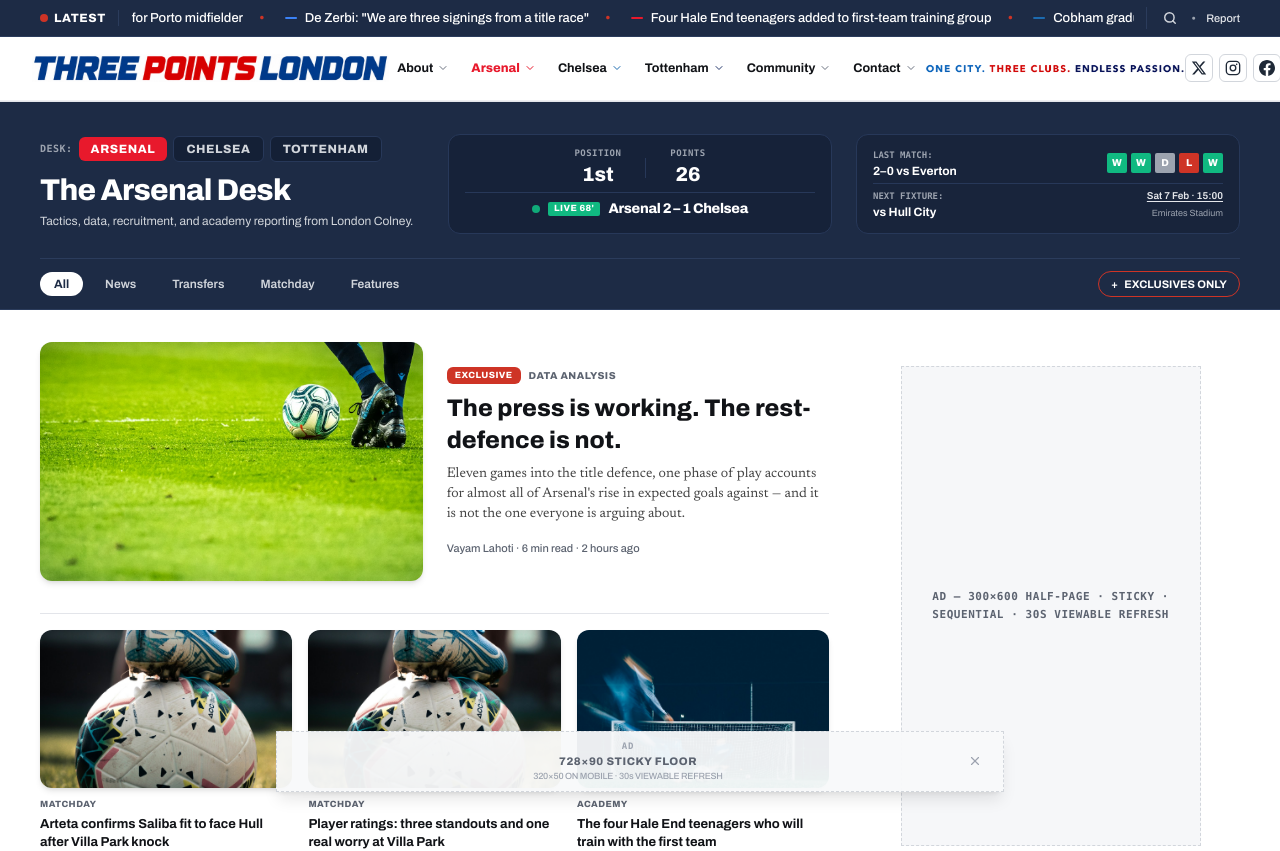
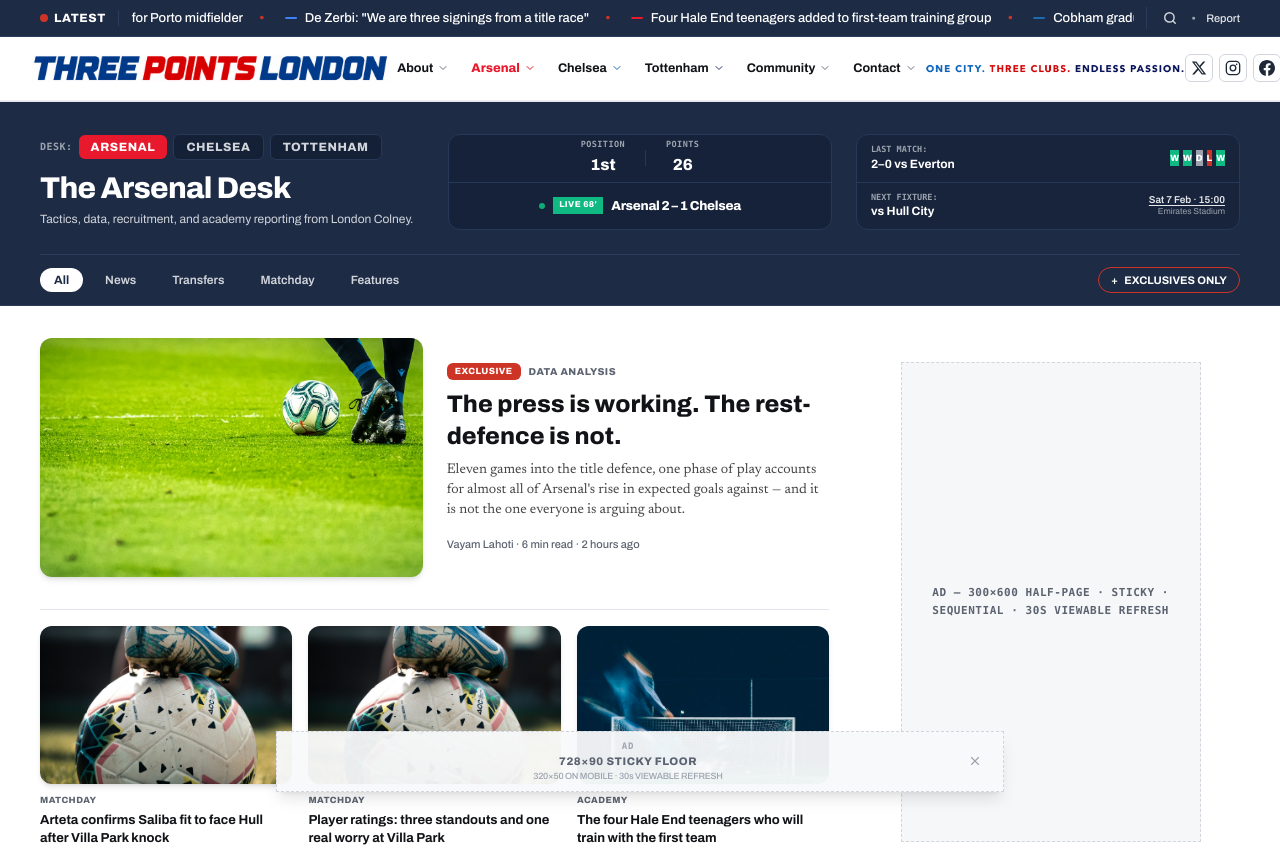
Before and after one commit to AhanaKulkarni/threepointslondon2, a Next.js app: page /arsenal in a window 1280 px wide. Shown: the top 851 px of the page. Built offline with nearby package versions, Linux system fonts and the light colour scheme.

Commit message:
Reduce points and position size and align middle line across both desk boxes via grid-rows-2 across all three desks

```diff
--- a/components/ClubHubView.tsx
+++ b/components/ClubHubView.tsx
@@ -144,35 +144,35 @@ export default function ClubHubView({
           </div>
 
           {/* CENTER: Position & Points in Center + Live In-Game Match Scoreline (4 cols) */}
-          <div className="lg:col-span-4 bg-[#142036]/80 border border-[#273859] rounded-xl px-4 py-2 flex flex-col justify-between text-center shadow-xs">
-            {/* Top Half: Position and Points centered */}
-            <div className="flex-1 flex items-center justify-center gap-6 py-1">
+          <div className="lg:col-span-4 bg-[#142036]/80 border border-[#273859] rounded-xl grid grid-rows-2 h-[92px] sm:h-[96px] text-center shadow-xs overflow-hidden">
+            {/* Top Half: Position and Points centered - reduced size */}
+            <div className="h-full flex items-center justify-center gap-5 px-3">
               <div className="text-center">
-                <span className="text-[9px] font-mono font-bold uppercase text-gray-400 tracking-wider block">
+                <span className="text-[8px] sm:text-[8.5px] font-mono font-bold uppercase text-gray-400 tracking-wider block leading-none mb-1">
                   POSITION
                 </span>
-                <span className="font-display font-black text-lg sm:text-xl text-white leading-none">
+                <span className="font-display font-black text-sm sm:text-base text-white leading-none">
                   {standings?.position || "1st"}
                 </span>
               </div>
-              <div className="w-[1px] h-5 bg-[#273859]"></div>
+              <div className="w-[1px] h-4 bg-[#273859]"></div>
               <div className="text-center">
-                <span className="text-[9px] font-mono font-bold uppercase text-gray-400 tracking-wider block">
+                <span className="text-[8px] sm:text-[8.5px] font-mono font-bold uppercase text-gray-400 tracking-wider block leading-none mb-1">
                   POINTS
                 </span>
-                <span className="font-display font-black text-lg sm:text-xl text-white leading-none">
+                <span className="font-display font-black text-sm sm:text-base text-white leading-none">
                   {standings?.points || 26}
                 </span>
               </div>
             </div>
 
-            {/* Bottom Half: In-Game Live Match Scoreline with exact halfway divider */}
-            <div className="flex-1 border-t border-[#273859] flex items-center justify-center gap-2 py-1">
-              <span className="w-2 h-2 rounded-full bg-[#10B981] animate-pulse"></span>
-              <span className="bg-[#10B981] text-white text-[9px] font-black uppercase px-1.5 py-0.2 rounded-sm tracking-wider">
+            {/* Bottom Half: In-Game Live Match Scoreline with exact 50% middle line */}
+            <div className="h-full border-t border-[#273859] flex items-center justify-center gap-2 px-3">
+              <span className="w-1.5 h-1.5 rounded-full bg-[#10B981] animate-pulse"></span>
+              <span className="bg-[#10B981] text-white text-[8.5px] font-black uppercase px-1.5 py-0.5 rounded-xs tracking-wider">
                 {standings?.liveMatch?.status || "LIVE"} {standings?.liveMatch?.minute || "68'"}
               </span>
-              <span className="font-display font-black text-xs sm:text-sm text-white tracking-tight">
+              <span className="font-display font-black text-xs sm:text-[13px] text-white tracking-tight">
                 {standings?.liveMatch
                   ? `${standings.liveMatch.homeTeam} ${standings.liveMatch.homeScore} – ${standings.liveMatch.awayScore} ${standings.liveMatch.awayTeam}`
                   : club === "tottenham"
@@ -183,14 +183,14 @@ export default function ClubHubView({
           </div>
 
           {/* RIGHT: Recent Results & Upcoming Fixtures Applied in the Blue Strip (4 cols) */}
-          <div className="lg:col-span-4 bg-[#142036]/60 border border-[#273859] rounded-xl px-4 py-2 text-xs flex flex-col justify-between">
+          <div className="lg:col-span-4 bg-[#142036]/60 border border-[#273859] rounded-xl grid grid-rows-2 h-[92px] sm:h-[96px] text-xs shadow-xs overflow-hidden">
             {/* Top Half: Last Result & Form */}
-            <div className="flex-1 flex items-center justify-between gap-2 py-1">
+            <div className="h-full flex items-center justify-between gap-2 px-3.5">
               <div>
-                <span className="text-[9px] font-mono font-bold uppercase text-gray-400 block">
+                <span className="text-[8px] sm:text-[8.5px] font-mono font-bold uppercase text-gray-400 block leading-none mb-0.5">
                   LAST MATCH:
                 </span>
-                <span className="font-bold text-white text-xs">
+                <span className="font-bold text-white text-xs leading-none">
                   {standings?.lastMatch
                     ? `${standings.lastMatch.score} vs ${standings.lastMatch.opponent}`
                     : "2–0 vs Everton"}
@@ -200,7 +200,7 @@ export default function ClubHubView({
                 {(standings?.recentResults || []).slice(0, 5).map((r, i) => (
                   <span
                     key={i}
-                    className={`w-5 h-5 rounded-sm flex items-center justify-center text-[10px] font-black ${
+                    className={`w-4.5 h-4.5 rounded-xs flex items-center justify-center text-[9px] font-black ${
                       r.result === "W"
                         ? "bg-[#10B981] text-white"
                         : r.result === "L"
@@ -215,23 +215,23 @@ export default function ClubHubView({
               </div>
             </div>
 
-            {/* Bottom Half: Upcoming Fixture with exact halfway divider */}
-            <div className="flex-1 border-t border-[#273859] flex items-center justify-between gap-2 py-1">
+            {/* Bottom Half: Upcoming Fixture with exact 50% middle line */}
+            <div className="h-full border-t border-[#273859] flex items-center justify-between gap-2 px-3.5">
               <div>
-                <span className="text-[9px] font-mono font-bold uppercase text-gray-400 block">
+                <span className="text-[8px] sm:text-[8.5px] font-mono font-bold uppercase text-gray-400 block leading-none mb-0.5">
                   NEXT FIXTURE:
                 </span>
-                <span className="font-bold text-white text-xs">
+                <span className="font-bold text-white text-xs leading-none">
                   vs {standings?.nextMatch?.opponent || "Hull City"}
                 </span>
               </div>
               <div className="text-right">
-                <span className="text-[10px] text-gray-200 font-semibold block">
+                <span className="text-[10px] text-gray-200 font-semibold block leading-tight">
                   <Link href={`/${club}/matchday`} className="hover:text-white underline underline-offset-2 transition-colors cursor-pointer">
                     {standings?.nextMatch?.date || "Sat 7 Feb · 15:00"}
                   </Link>
                 </span>
-                <span className="text-[9px] text-gray-400">
+                <span className="text-[8.5px] text-gray-400 block leading-tight">
                   {standings?.nextMatch?.venue || "Emirates Stadium"}
                 </span>
               </div>
```
